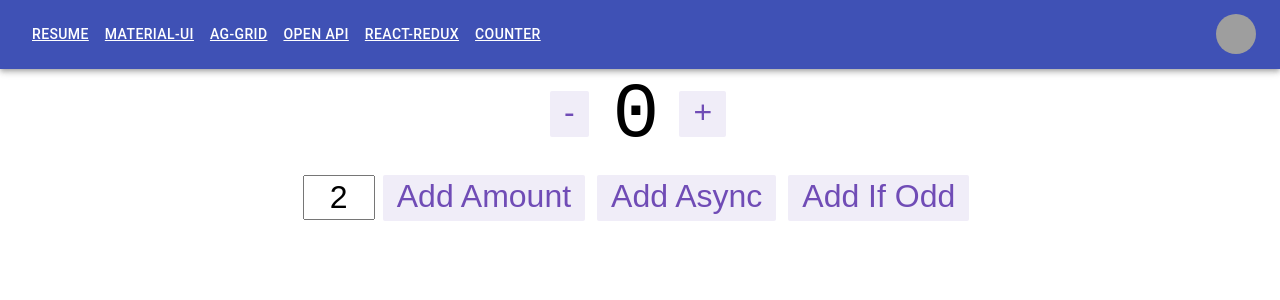
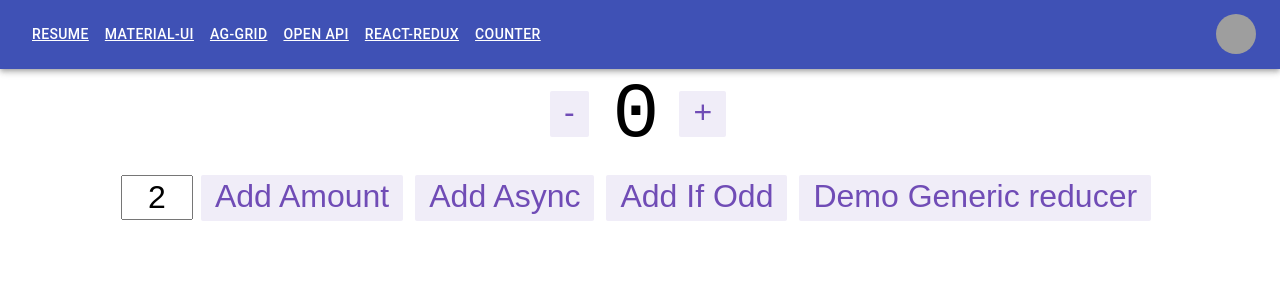
Before and after one commit to acudworth3/atc_portfolio, a React (Create React App) app: page /counter in a window 1280 px wide. Shown: the top 300 px of the page. Built offline with nearby package versions, Linux system fonts and the light colour scheme; grey boxes are pictures that could not be loaded.

Commit message:
full spread

```diff
--- a/src/features/counter/Counter.tsx
+++ b/src/features/counter/Counter.tsx
@@ -1,4 +1,4 @@
-import React, { useState } from "react";
+import React, { useEffect, useState } from "react";
 
 import { useAppSelector, useAppDispatch } from "../../app/hooks";
 import {
@@ -8,18 +8,28 @@ import {
   incrementAsync,
   incrementIfOdd,
   selectCount,
+  modifyNestedObj,
 } from "./counterSlice";
 import styles from "./Counter.module.css";
+import { Box } from "@mui/material";
 
 export function Counter() {
   const count = useAppSelector(selectCount);
   const { nestObj } = useAppSelector((state) => state.counter);
   const dispatch = useAppDispatch();
   const [incrementAmount, setIncrementAmount] = useState("2");
+  const [displayObj, setdisplayObj] = useState(
+    useAppSelector((state) => state.counter.nestObj)
+  );
 
   const incrementValue = Number(incrementAmount) || 0;
 
+  useEffect(() => {
+    console.log(nestObj);
+  }, [nestObj]);
+
   return (
+    <>
       <div>
         <div className={styles.row}>
           <button
@@ -63,7 +73,18 @@ export function Counter() {
           >
             Add If Odd
           </button>
+          <button
+            className={styles.button}
+            onClick={() =>
+              dispatch(
+                modifyNestedObj({ bool1: true, bool2: true, bool3: true })
+              )
+            }
+          >
+            Demo Generic reducer
+          </button>
         </div>
       </div>
+    </>
   );
 }
--- a/src/features/counter/counterSlice.ts
+++ b/src/features/counter/counterSlice.ts
@@ -69,7 +69,7 @@ export const counterSlice = createSlice({
   },
 });
 
-export const { increment, decrement, incrementByAmount } = counterSlice.actions;
+export const { increment, decrement, incrementByAmount, modifyNestedObj } = counterSlice.actions;
 
 // The function below is called a selector and allows us to select a value from
 // the state. Selectors can also be defined inline where they're used instead of
```
Lines whose indentation alone changed are shown as unchanged.
